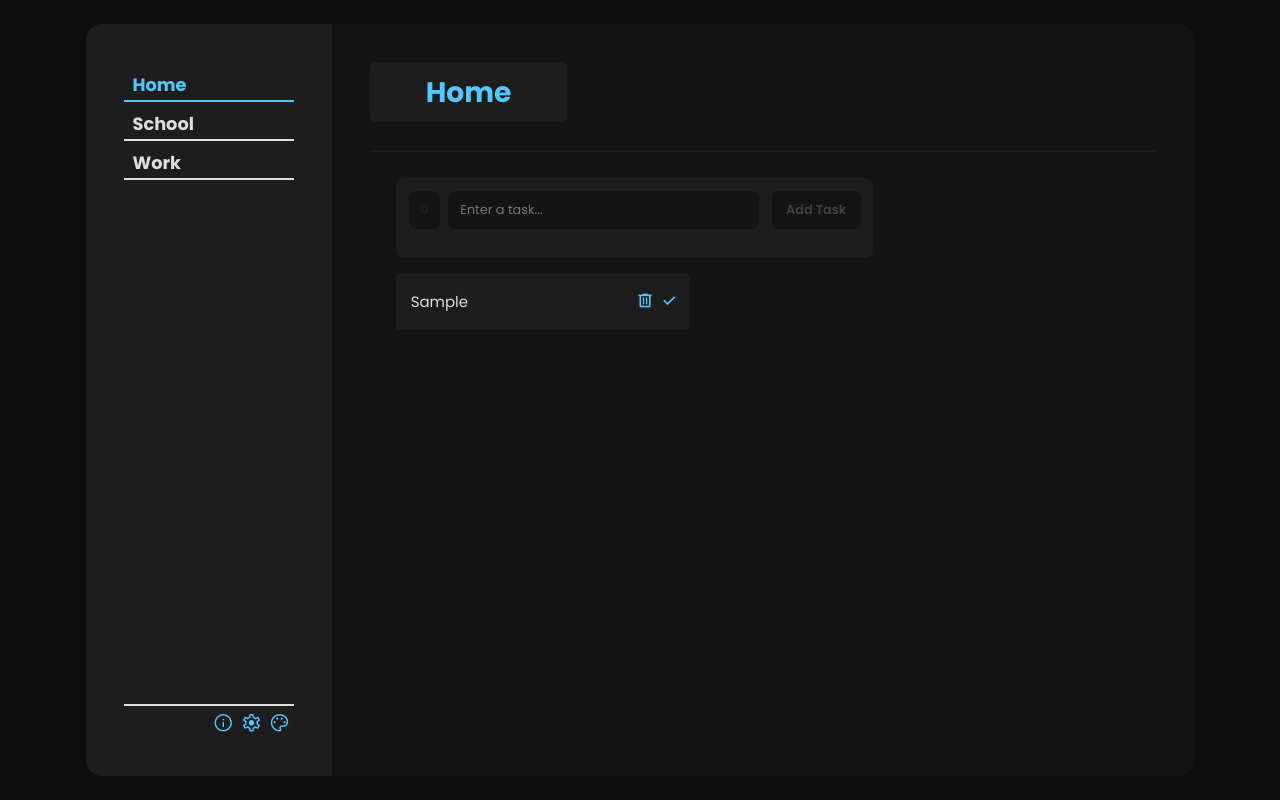
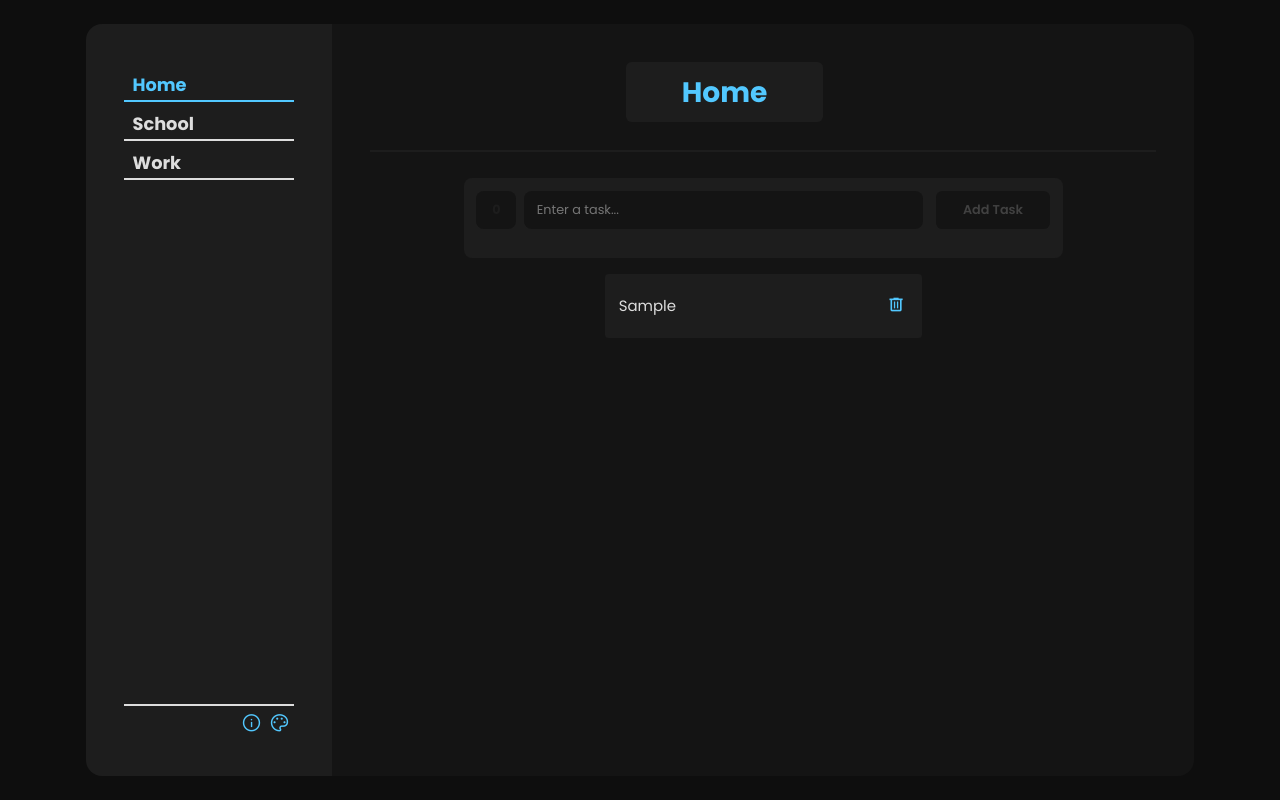
Before and after one commit to alexlp20/react-todolist, a React (Create React App) app: page / in a window 1280 px wide. Both pictures are taken after typing "Sample" into the empty fields and a click on the button "Add Task". Built offline with nearby package versions, Linux system fonts and the light colour scheme.

Commit message:
UI Finished - TODO: Store data in browser.

```diff
--- a/src/CSS/components.css
+++ b/src/CSS/components.css
@@ -87,6 +87,7 @@ main{
 .createTaskContainer{
     border-radius: 1.6em;
     border-radius: 0.5em;
+
 }
 .tabSelector{
     display: none;
@@ -114,9 +115,20 @@ main{
     color: var(--mainColor);
     transition: all 150ms;
 }
+.tasks{
+    width: 100%;
+    display: flex;
+    flex-direction: column;
+    justify-content: center;
+    align-items: center;
+    flex-wrap: wrap;
+    max-height: 55vh;
+}
 .task{
-    width: 40%;
-    height: 7vh;
+    width: 45%;
+    margin-inline: 0.5em;
+    min-width: 40%;
+    height: 8vh;
     display: flex;
     justify-content: space-between;
     align-items: center;
@@ -126,20 +138,133 @@ main{
     padding-left: 2%;
     font-size: 1vw;
     margin-bottom: 1vw;
+    flex-grow: 1;
 }
 .task > h3 {
     max-width: 70%;
     overflow-wrap: break-word;
 }
 .toDoTaskContainer{
-    width: 100%;
+    width: 96%;
+    display: flex;
+    justify-content: center;
+    align-items: center;
+    flex-direction: column;
+    overflow-x: scroll;
 }
+
 .createTaskContainer{
-    width: 65%;
+    width: 85%;
     overflow: wrap;
 }
 .configHeading{
     color: var(--mainColor);
+}
+a {
+    text-decoration: underline;
+    color: var(--mainColor);
+}
+.infoDiv, .paletteDiv{
+    color: var(--underline);
+    background-color: var(--backgroundDark);
+    margin-top: 2vh;
+    text-align: justify;
+    padding: 1em;
+    padding-block: 1em;
+    border-radius: 0.5em;
+    font-size: 1.8vh;
+}
+.infoBtns{
+    width: 100%;
+    margin-top: 3vh;
+    height: 9vh;
+    background-color: var(--backgroundDark);
+    border-radius: 0.5em;
+    display: flex;
+    align-items: center;
+    justify-content: space-between;
+    padding-inline: 2vh;
+}
+.colors{
+    width: 100%;
+    height: 5vh;
+    display: flex;
+    align-items: center;
+    justify-content: space-around;
+}
+.color{
+    width: 3vh;
+    height: 3vh;
+    border-radius: 50%;
+}
+.themeDiv{
+    display: flex;
+    justify-content: center;
+    align-items: center;
+    margin-top: 1vh;
+
+}
+.themeDiv > span{
+    width: 33%;
+    height: 6vh;
+    display: flex;
+    align-items: center;
+    justify-content: center;
+    background-color: var(--background);
+    border-radius: 0.3em;
+    margin-inline: 0.8em;
+}
+@media (orientation: landscape){
+    .paletteDiv{
+        background-color: var(--background);
+        margin-inline: 15vw;
+        margin-top: 3vw;
+    }
+    .colors{
+        justify-content: center;
+        gap: 2em;
+    }
+    .color{
+        width: 2vw;
+        height: 2vw;
+    }
+    .color:hover{
+        cursor: pointer;
+    }
+    h5{
+        font-size: 1.3vw;
+        margin-bottom: 1vw;
+    }
+    .themeDiv > span{
+        background: none;
+        background-color: transparent;
+        font-size: 2vw;
+    }
+    h2{
+        font-size: 2.5vw;
+        margin-inline: 20vw;
+        border-radius: 0.2em;
+    }
+    .infoBtns{
+        padding-inline: 15vw;
+
+    }
+    .infoDiv{
+        margin-inline: 15vw;
+        background-color: var(--background);
+        font-size: 1.1vw;
+    }
+    .configDiv h4{
+        color: var(--underline);
+        margin-inline: 15vw;
+        text-align: center;
+        font-size: 1.5vw;
+        margin-top: 4vw;
+        margin-bottom: 2vw;
+        background-color: var(--background);
+        padding-block: 0.5vw;
+        border-radius: 0.2em;
+    }
 }
 @media (orientation: portrait) {
     nav{
@@ -190,7 +315,7 @@ main{
         overflow: hidden;
     }
     .task{
-        width: 100%;
+        width: 90%;
         height: auto;
         min-height: 8vh;
         border-radius: 1vh;
@@ -261,59 +386,8 @@ main{
         padding-block: 1em;
         border-radius: 0.5em;
     }
-
-    a {
-        text-decoration: underline;
-        color: var(--mainColor);
-    }
-    .infoDiv, .paletteDiv{
-        color: var(--underline);
-        background-color: var(--backgroundDark);
-        margin-top: 2vh;
-        text-align: justify;
-        padding: 1em;
-        padding-block: 1em;
-        border-radius: 0.5em;
+    h5{
         font-size: 1.8vh;
     }
-    .infoBtns{
-        width: 100%;
-        margin-top: 3vh;
-        height: 9vh;
-        background-color: var(--backgroundDark);
-        border-radius: 0.5em;
-        display: flex;
-        align-items: center;
-        justify-content: space-between;
-        padding-inline: 2vh;
-    }
-    .colors{
-        width: 100%;
-        height: 5vh;
-        display: flex;
-        align-items: center;
-        justify-content: space-around;
-    }
-    .color{
-        width: 3vh;
-        height: 3vh;
-        border-radius: 50%;
-    }
-    .themeDiv{
-        display: flex;
-        justify-content: center;
-        align-items: center;
-        margin-top: 1vh;
 
-    }
-    .themeDiv > span{
-        width: 33%;
-        height: 6vh;
-        display: flex;
-        align-items: center;
-        justify-content: center;
-        background-color: var(--background);
-        border-radius: 0.3em;
-        margin-inline: 0.8em;
-    }
 }
--- a/src/CSS/global.css
+++ b/src/CSS/global.css
@@ -50,6 +50,7 @@ input:focus-visible, input:focus{
 }
 .App{
     background-color: var(--appBackground);
+    overflow: hidden;
 }
 :root{
     --appBackground: #0e0e0e;
@@ -59,17 +60,30 @@ input:focus-visible, input:focus{
     --mainColor: #52c8ff;
 
     --button: #414141;
-/*     --appBackground: #FFE6B8;
-    --backgroundDark: #e9d3a9;
-    --background: #cfb990;
-    --underline: #111111;
-    --mainColor: #6c5934; */
 }
-/*
-    ALL DEFAULT STYLES
-    START WITH CAPITAL LETTER
-*/
 
 .Heading{
     font-weight: 700;
 }
+
+/* ===== Scrollbar CSS ===== */
+/* Firefox */
+* {
+scrollbar-width: auto;
+scrollbar-color: var(--mainColor) rgba(0, 0, 0, 0);
+}
+
+/* Chrome, Edge, and Safari */
+*::-webkit-scrollbar {
+width: 12px;
+}
+
+*::-webkit-scrollbar-track {
+background: rgba(0, 0, 0, 0);
+}
+
+*::-webkit-scrollbar-thumb {
+background-color: var(--mainColor);
+border-radius: 10px;
+border: 5px solid  var(--background);
+}
--- a/src/Components/Main.jsx
+++ b/src/Components/Main.jsx
@@ -1,6 +1,6 @@
 import { useState } from "react";
 import { currentTab } from "../App";
-import { InfoTab, PaletteTab, SettingsTab } from "./miscTabs";
+import { InfoTab, PaletteTab } from "./miscTabs";
 import TaskContainer from "./TaskContainer";
 
 
@@ -21,7 +21,6 @@ function HeaderOfTaskSection(props){
             </h2>
             <div className="mobileNav">
                 <span onClick={() => {props.function("Info")}} className="material-symbols-outlined icon">info</span>
-                <span onClick={() => {props.function("Settings")}} className="material-symbols-outlined icon">settings</span>
                 <span onClick={() => {props.function("Palette")}} className="material-symbols-outlined icon">palette</span>
             </div>
         </div>
@@ -87,7 +86,6 @@ function Main(props){
                 <div className="configDiv">
                     {(currentTab === "Info") ? <InfoTab function={(text) => {props.function(text);}} /> : ""}
                     {(currentTab === "Palette") ? <PaletteTab function={(text) => {props.function(text);}}/> : ""}
-                    {(currentTab === "Settings") ? <SettingsTab function={(text) => {props.function(text);}}/> : ""}
                 </div>
 
             </main>
--- a/src/Components/Nav.jsx
+++ b/src/Components/Nav.jsx
@@ -27,9 +27,8 @@ function Nav(props){
                     paddingTop: "2%",
                     display: "flex",
                     justifyContent: "flex-end"}}>
-                <span className="material-symbols-outlined icon">info</span>
-                <span className="material-symbols-outlined icon">settings</span>
-                <span className="material-symbols-outlined icon">palette</span>
+                <span className="material-symbols-outlined icon" onClick={() => {props.function("Info")}}>info</span>
+                <span className="material-symbols-outlined icon" onClick={() => {props.function("Palette")}}>palette</span>
             </div>
         </nav>
     );
--- a/src/Components/Task.jsx
+++ b/src/Components/Task.jsx
@@ -4,8 +4,8 @@ function Task(props) {
         <div className="task">
             <h3 style={{fontWeight: "normal"}}>{props.title}</h3>
             <div className="icons" style={{marginInline: "3%"}}>
-                <span onClick={(task) => {props.deleteFunction(task)}} className="material-symbols-outlined taskIcon">delete</span>
-                <span className="material-symbols-outlined taskIcon">done</span>
+                <span style={{marginRight: "0.5em"}}onClick={(task) => {props.deleteFunction(task)}} className="material-symbols-outlined taskIcon">delete</span>
+                {/* <span className="material-symbols-outlined taskIcon">done</span> */}
             </div>
         </div>
     );
--- a/src/Components/TaskContainer.jsx
+++ b/src/Components/TaskContainer.jsx
@@ -24,7 +24,6 @@ function TaskContainer(props){
                                 /* i access to the input content every time its updated, and update taskContent*/
                                 (e) => {props.setTaskContentFunction(e.target.value)}
                                 }/>
-                    <div className="tasks"></div>
                     <button id="addBtn" onClick={() => props.addTaskFunction(props.taskContent)} style={{
                         fontWeight: "600",
                     }}>Add Task</button>
--- a/src/Components/miscTabs.jsx
+++ b/src/Components/miscTabs.jsx
@@ -19,32 +19,20 @@ export function InfoTab (props){
         </div>
     );
 }
-export function SettingsTab(props){
-    return(
-        <div>
-            <h2>test</h2>
-            <div className="infoBtns">
-                <span className="material-symbols-outlined icon arrowBack" onClick={() => {props.function("Home")}}>arrow_back</span>
-                <a href="https://github.com/alexlp20/" target="_blank" rel="noreferrer"><i className="fa fa-github icon" style={{fontSize: "4vh"}}></i></a>
-                 {/* I had to use font awesome icons, bcause couldnt find it in google icons*/}
-            </div>
-        </div>
-    );
-}
 export function PaletteTab(props) {
     const colorArray = ["#D452FF", "#52C8FF", "#69FF52", "#FFE252", "#FF9D52", "#FF5252", "#FFFFFF"];
     return (
         <div>
             <div className="paletteDiv">
                 <div className="highlightColorSelector">
-                    <h5 style={{textAlign:"center", fontSize: "1.8vh"}}>CHANGE <span style={{color: "var(--mainColor)"}}>MAIN</span> COLOR</h5>
+                    <h5 style={{textAlign:"center"}}>CHANGE <span style={{color: "var(--mainColor)"}}>MAIN</span> COLOR</h5>
                     <div className="colors">
                         {colorArray.map((color) => {return (<div className="color" onClick={() => {document.documentElement.style.setProperty("--mainColor", color)}} style={{backgroundColor: color}}></div>) })}
                     </div>
                 </div>
             </div>
             <div className="paletteDiv">
-                <h5 style={{textAlign:"center", fontSize: "1.8vh"}}>CHANGE <span style={{color: "var(--mainColor)"}}>THEME</span></h5>
+                <h5 style={{textAlign:"center"}}>CHANGE <span style={{color: "var(--mainColor)"}}>THEME</span></h5>
                 <div className="themeDiv">
                     <span className="material-symbols-outlined icon"
                     onClick={() => {
```
